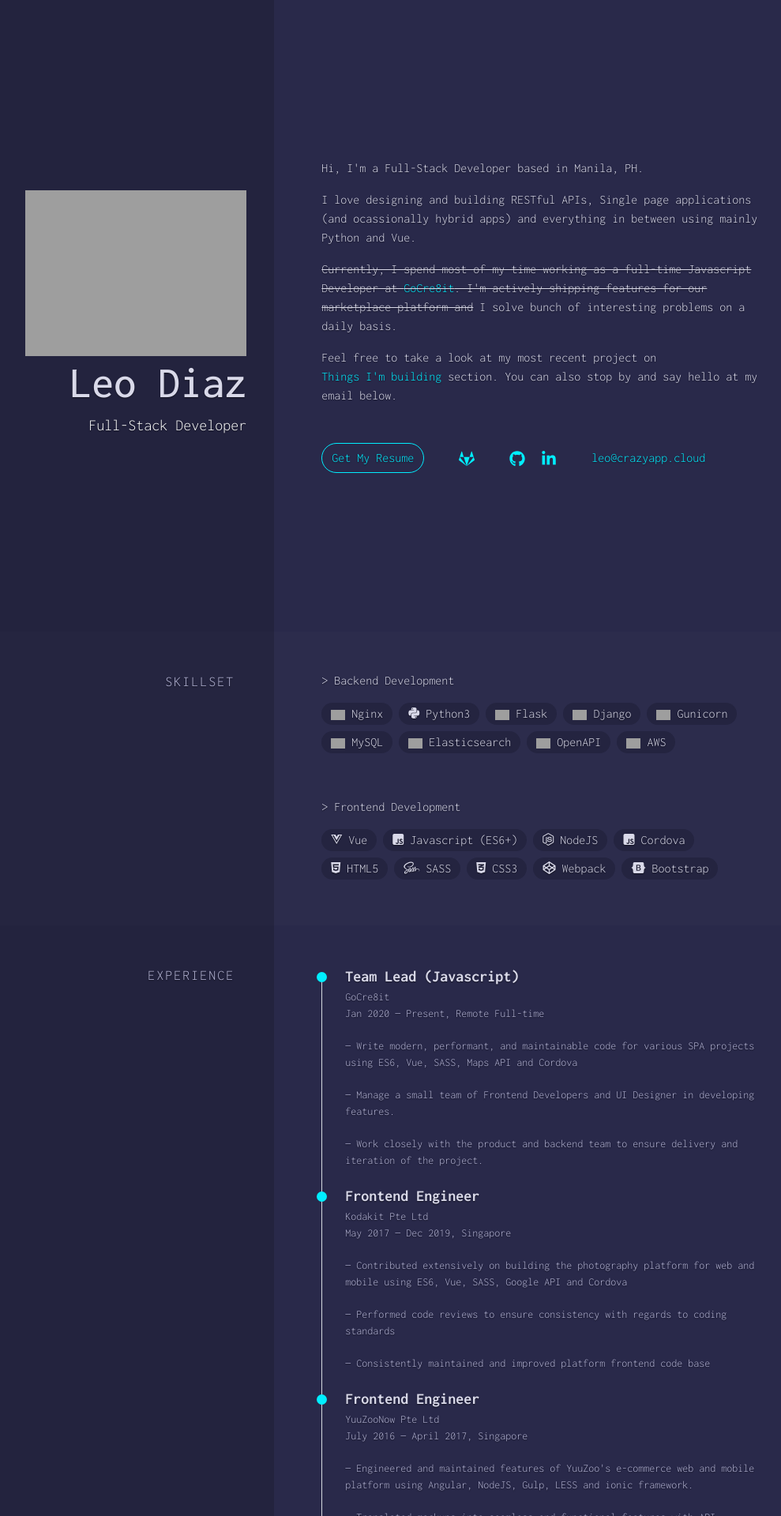
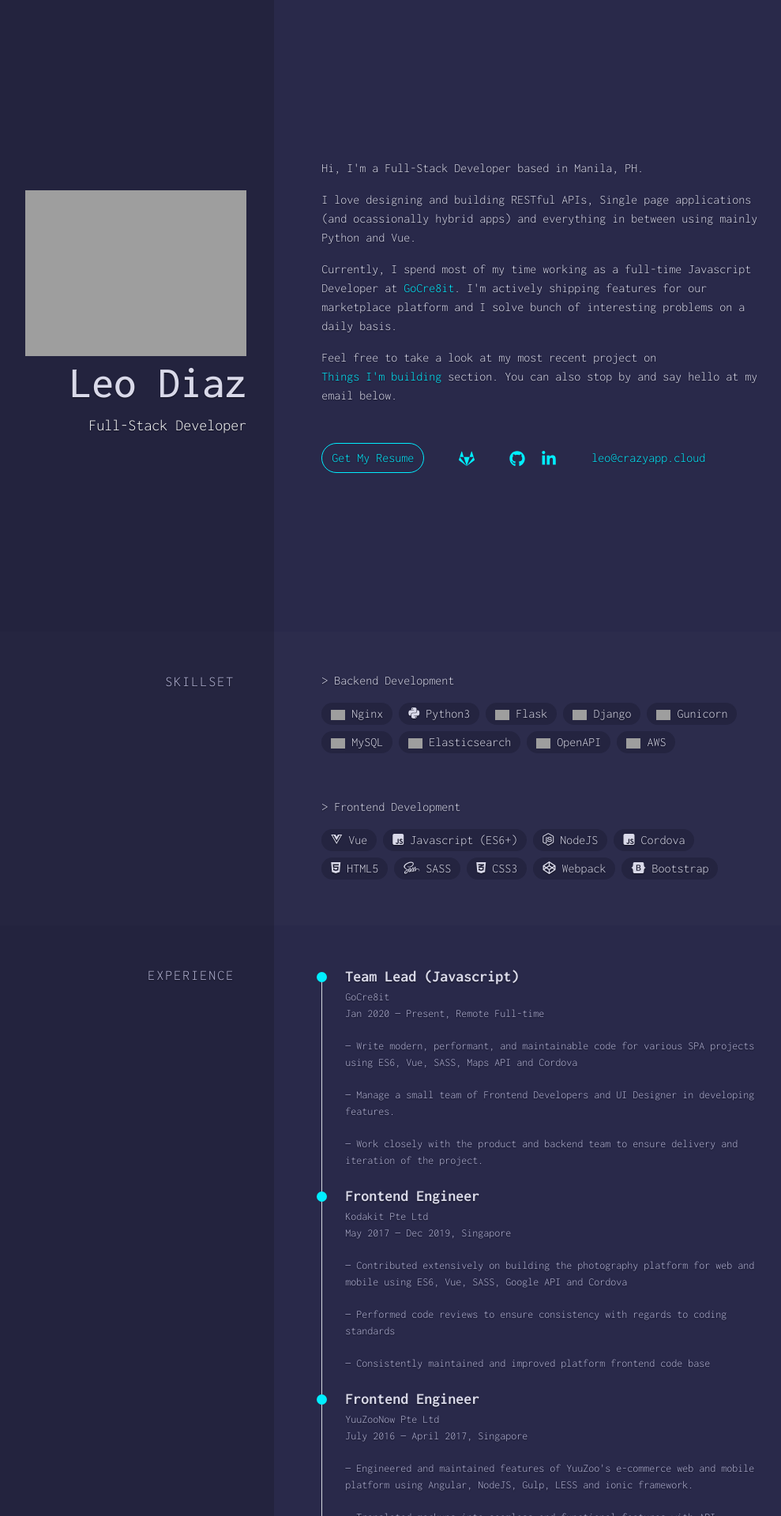
Before and after one commit to mrtongkatali/laldiaz, a Django app: page / in a window 1280 px wide. Shown: the top 1920 px of the page at 79% size, without its empty margins (186-1175 px from the left). Run offline with Django 3.2, Linux system fonts and the light colour scheme; some libraries are stand-ins or nearby versions; some web fonts are replaced; grey boxes are pictures that could not be loaded.

Commit message:
add index.html

```diff
--- a/landing_v1/templates/landing_v1/index.html
+++ b/landing_v1/templates/landing_v1/index.html
@@ -16,7 +16,7 @@
         <p>Hi, I'm a Full-Stack Developer based in Manila, PH.</p>
         <p>I love designing and building RESTful APIs, Single page applications (and ocassionally hybrid apps) and everything in between using mainly Python and Vue.</p>
 
-        <p><span style="text-decoration: line-through">Currently, I spend most of my time working as a full-time Javascript Developer at <a href="https://www.gocre8it.com/", target="_blank">GoCre8it</a>. I'm actively shipping features for our marketplace platform and</span> I solve bunch of interesting problems on a daily basis.</p>
+        <p><span style="">Currently, I spend most of my time working as a full-time Javascript Developer at <a href="https://www.gocre8it.com/", target="_blank">GoCre8it</a>. I'm actively shipping features for our marketplace platform and</span> I solve bunch of interesting problems on a daily basis.</p>
 
         <p>Feel free to take a look at my most recent project on <br/> <a href="#portfolio">Things I'm building</a> section. You can also stop by and say hello at my email below.</p>
 
@@ -269,7 +269,7 @@
         <div class="row">
           <div class="col-md-4">
             <!-- <div class="position-relative"> -->
-              <a href="#" class="portfolio-img-wrapper">
+              <a href="http://api-dev-cookery.crazyapp.cloud/api/swagger" target="_blank" class="portfolio-img-wrapper">
                   <img class="portfolio-img" src="static/landing_v1/images/cookery-api.jpg" />
                   <div class="portfolio-title"><p>Cookery API (v0.1)</p></div>
               </a>
```
Also changed, not shown: landing_v1/static/index.html (added), landing_v1/static/landing_v1/css/index.html (added), landing_v1/static/landing_v1/fonts/index.html (added), landing_v1/static/landing_v1/images/index.html (added), landing_v1/static/landing_v1/js/index.html (added).
